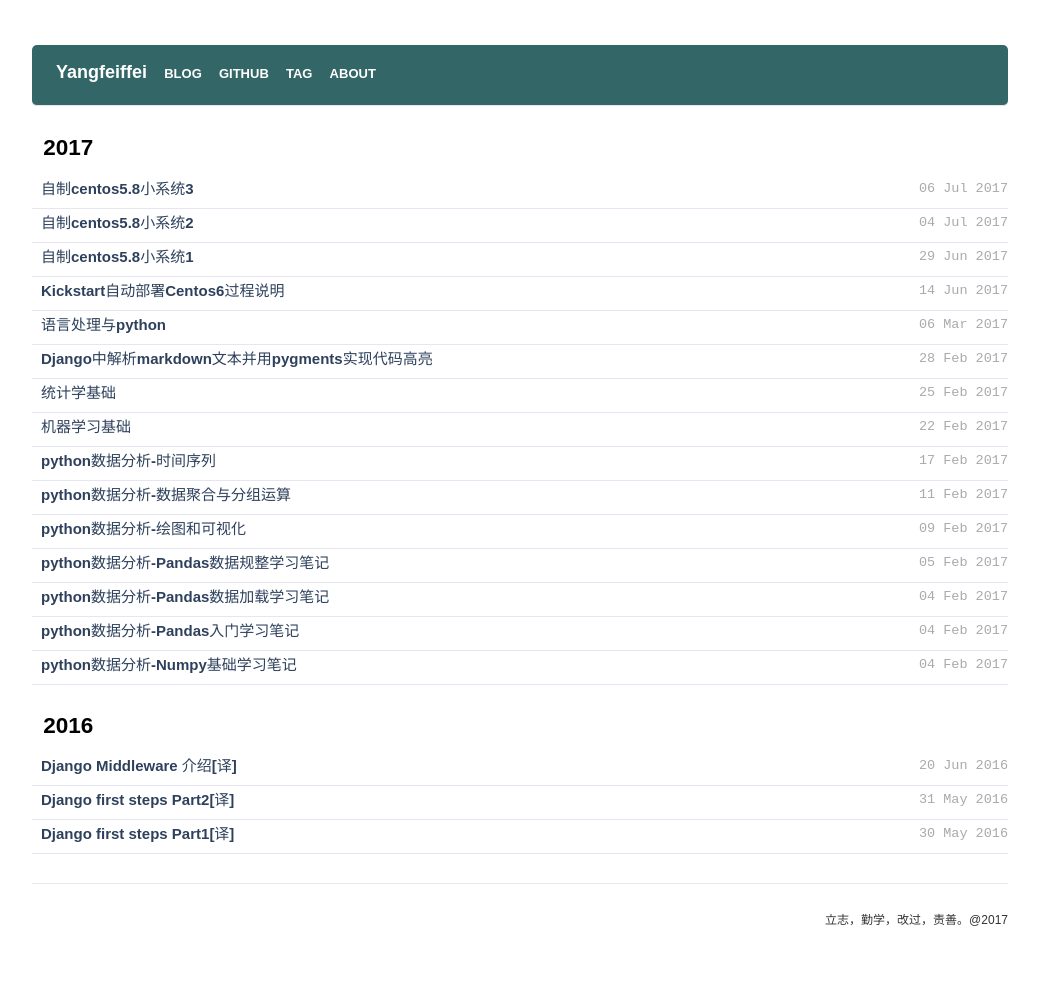
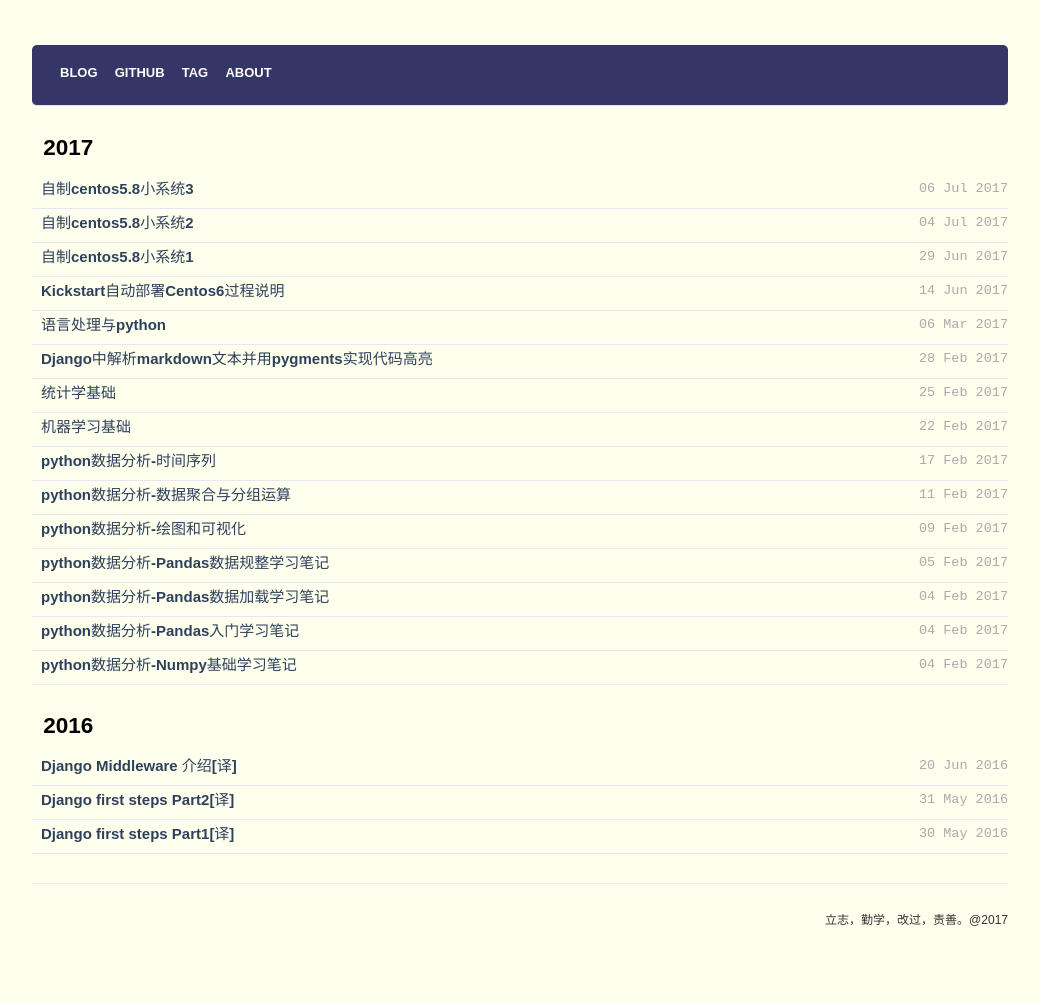
Before and after one commit to yangfeiffei/yangfeiffei.github.io, a Jekyll site: the page built from index.html, in a window 1280 px wide. Shown: the whole page, without its empty margins (120-1159 px from the left). Built offline with Jekyll 4.4.1, drawn with Linux system fonts in a browser that asks for light colours; nearby versions of some CDN libraries.

Commit message:
change css

```diff
--- a/_layouts/default.html
+++ b/_layouts/default.html
@@ -32,7 +32,7 @@
         <div class="site">
           <div class="site-content">
             <div class="header">
-              <h1 class="title"><a href="/">{{ site.name }}</a></h1>
+              <!--<h1 class="title"><a href="/">{{ site.name }}</a></h1> -->
               <a class="extra" href="/">BLOG</a>
               <a class="extra" href="https://github.com/yangfeiffei">GITHUB</a>
               <a class="extra" href="/tag.html">TAG</a>
--- a/css/second.css
+++ b/css/second.css
@@ -98,7 +98,7 @@ hr {
   line-height: 1.6em;
   padding: 1em 2em 2em 2em;
   /* border: 1px solid #ddd; */
-  background-color: #fff;
+  background-color: #ffffee;
   /*background-image: url("/background.png");*/
   margin: 0em auto;
   /*background-image: "background.png";*/
@@ -117,7 +117,7 @@ hr {
 .header {
   border-bottom: 1px solid #e8e8e8;
   margin-bottom: 2em;
-  background-color: #336666;
+  background-color: #333666;
   height: 2em;
   padding: 1em;
   border-radius: 5px;
```
